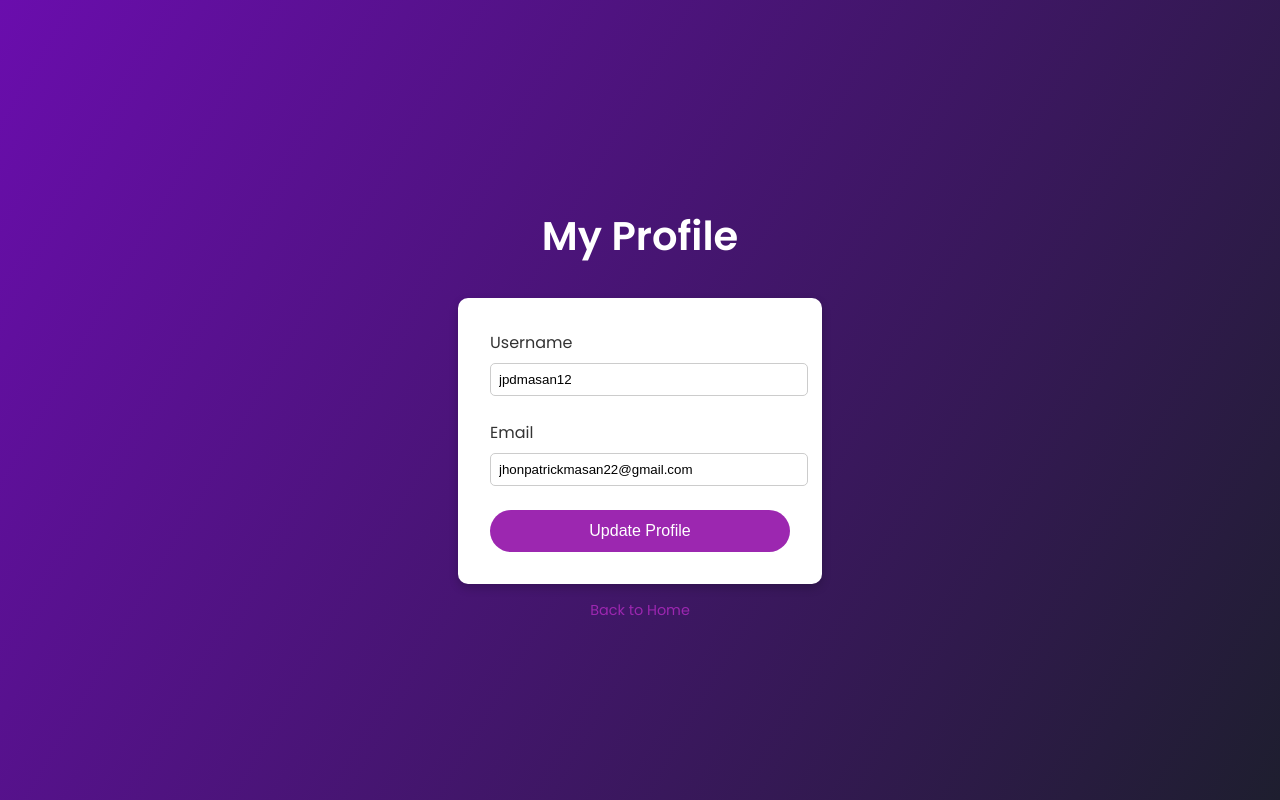
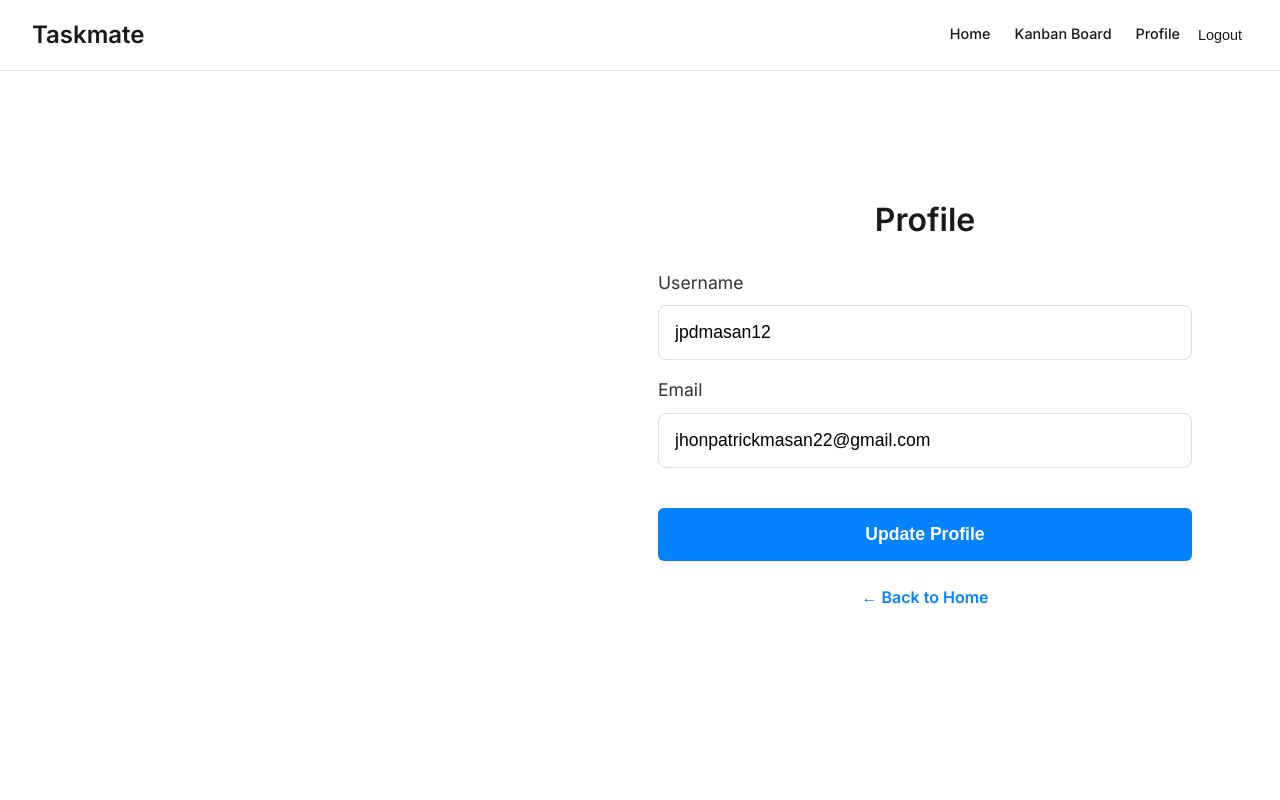
Before and after one commit to JhonpatrickMasan/TaskMate, a Django app: page /profile/ in a window 1280 px wide. Run offline with Django 5.2, Linux system fonts and the light colour scheme; a user stored in the database is signed in.

Commit message:
Updated UI - profile.html

```diff
--- a/task_management/myapp/templates/profile.html
+++ b/task_management/myapp/templates/profile.html
@@ -4,73 +4,191 @@
     <meta charset="UTF-8">
     <meta name="viewport" content="width=device-width, initial-scale=1.0">
     <title>My Profile - TaskMate</title>
-    <link href="https://fonts.googleapis.com/css2?family=Poppins:wght@300;400;500;600&display=swap" rel="stylesheet">
+    <link href="https://fonts.googleapis.com/css2?family=Inter:wght@300;400;500;600&display=swap" rel="stylesheet">
     <style>
+        /* General Page Styling */
         body {
-            font-family: 'Poppins', sans-serif;
+            font-family: 'Inter', sans-serif;
             margin: 0;
             padding: 0;
-            background: linear-gradient(120deg, #6a0dad, #1e1e2f);
-            color: #fff;
+            background-color: #ffffff;
+            color: #1a1a1a;
+            line-height: 1.6;
+        }
+        header {
             display: flex;
-            flex-direction: column;
+            position: sticky;
+            top: 0;
+            background-color: #ffffff;
+            z-index: 1000;
+            justify-content: space-between;
             align-items: center;
-            justify-content: center;
-            height: 100vh;
+            padding: 1rem 2rem;
+            border-bottom: 1px solid #e5e5e5;
+        }
+        .logo {
+            font-size: 1.5rem;
+            font-weight: 700;
+            color: #1a1a1a;
+        }
+        .nav-links {
+            display: flex;
+            gap: 1.5rem;
+        }
+        .nav-links a {
+            text-decoration: none;
+            color: #1a1a1a;
+            font-weight: 500;
+            font-size: 0.9rem;
+            position: relative;
+        }
+        .nav-links a:hover {
+            color: #0582ff;
+            text-decoration: underline;
+        }
+        .nav-links form button {
+            background: none;
+            border: none;
+            color: #1a1a1a;
+            font-weight: 500;
+            margin-left: -12px;
+            font-size: 0.9rem;
+            text-decoration: none;
+            position: relative;
+            cursor: pointer;
+        }
+        .nav-links form button:hover {
+            color: #0582ff;
+            text-decoration: underline;
+        }
+        .container {
+            display: flex;
+            justify-content: center; /* Centers horizontally */
+            align-items: center; /* Centers vertically */
+            width: 100%;
+            max-width: 1200px;
+            height: 80vh; /* Full height of the viewport */
+            margin: 0 auto;
+        }
+        .form-container {
+            background: #ffffff;
+            padding: 2rem 3rem;
+            border-radius: 12px;
+            width: 45%;
             text-align: center;
         }
         h1 {
-            font-size: 2.5rem;
-            margin-bottom: 2rem;
-        }
-        form {
-            background: #fff;
-            color: #333;
-            padding: 2rem;
-            border-radius: 10px;
-            box-shadow: 0 4px 10px rgba(0, 0, 0, 0.2);
-            width: 300px;
-            text-align: left;
+            font-size: 2rem;
+            font-weight: 605;
+            color: #1a1a1a;
+            margin-bottom: 1.5rem;
         }
         label {
             display: block;
-            font-size: 1rem;
+            font-size: 1.1rem;
             margin-bottom: 0.5rem;
+            color: #333;
+            text-align: left;
         }
         input {
+            width: 500px;
+            padding: 1rem;
+            margin-bottom: 1rem;
+            border-radius: 8px;
+            border: 1px solid #ddd;
+            background-color: transparent;
+            font-size: 1.1rem;
+            outline: none;
+            transition: all 0.3s ease;
+        }
+        input:focus {
+            border-color: #0582ff;
+        }
+        .btn {
             width: 100%;
-            padding: 0.5rem;
-            margin-bottom: 1.5rem;
-            border: 1px solid #ccc;
-            border-radius: 5px;
+            padding: 1rem;
+            background-color: #0582ff;
+            color: #fff;
+            border: none;
+            border-radius: 6px;
+            font-size: 1.1rem;
+            font-weight: 600;
+            cursor: pointer;
+            transition: all 0.3s ease;
+            margin-top: 1.5rem;
         }
-        .button {
-            width: 100%;
-            padding: 0.75rem;
-            font-size: 1rem;
-            color: #fff;
-            background: #9c27b0; /* Vibrant violet */
-            border: none;
-            border-radius: 25px;
-            cursor: pointer;
-            transition: all 0.3s ease-in-out;
+
+        .btn:hover {
+            background-color: #045ac3;
+            transform: translateY(-4px);
         }
-        .button:hover {
-            background: #673ab7; /* Deep violet */
+
+        .btn:active {
+            background-color: #8e24aa;
+            transform: translateY(2px);
         }
         .back-link {
-            margin-top: 1rem;
+            display: block;
+            font-size: 1rem;
+            color: #0582ff;
             text-decoration: none;
-            color: #9c27b0;
-            font-size: 0.9rem;
+            margin-top: 1.5rem;
+            font-weight: 600;
+            transition: all 0.3s ease;
         }
         .back-link:hover {
-            color: #673ab7;
+            text-decoration: underline;
+        }
+        .hero {
+            text-align: center;
+            padding: 4rem 2rem;
+        }
+        .hero-image {
+            width: 50%;
+            height: 100%;
+            background-size: contain;
+            background-position: center;
+            background-repeat: no-repeat;
+            border-radius: 12px;
+        }
+        @media (max-width: 768px) {
+            .container {
+                flex-direction: column;
+                height: auto;
+            }
+            .form-container {
+                width: 80%;
+                margin: 0 auto;
+                margin-bottom: 2rem;
+            }
+            .hero-image {
+                width: 100%;
+                height: 300px;
+                border-radius: 12px;
+            }
         }
     </style>
 </head>
 <body>
-    <h1>My Profile</h1>
+    <header>
+        <div class="logo">Taskmate</div>
+        <nav class="nav-links">
+            <a href="{% url 'home' %}">Home</a>
+            <a href="{% url 'kanban_board' %}">Kanban Board</a>
+            <a href="{% url 'profile' %}">Profile</a>
+            <form action="{% url 'logout' %}" method="post">
+                {% csrf_token %}
+                <button type="submit">Logout</button>
+            </form>
+        </nav>
+    </header>
+    <div class="container">
+        <!-- Hero Image Section -->
+        <div class="hero-image" style="background-image: url('https://www.notion.com/cdn-cgi/image/format=webp,width=1200/front-static/pages/wikis/product-hero-v2.png');">
+        </div>
+        <!-- Form Section -->
+        <div class="form-container">
+            <h1>Profile</h1>
             <form method="POST">
                 {% csrf_token %}
                 <label for="username">Username</label>
@@ -79,8 +197,10 @@
                 <label for="email">Email</label>
                 <input type="email" id="email" name="email" value="{{ user.email }}" required>
 
-        <button type="submit" class="button">Update Profile</button>
+                <button type="submit" class="btn">Update Profile</button>
             </form>
-    <a href="{% url 'home' %}" class="back-link">Back to Home</a>
+            <a href="{% url 'home' %}" class="back-link">&#8592; Back to Home</a>
+        </div>
+    </div>
 </body>
 </html>
```
Lines whose indentation alone changed are shown as unchanged.
